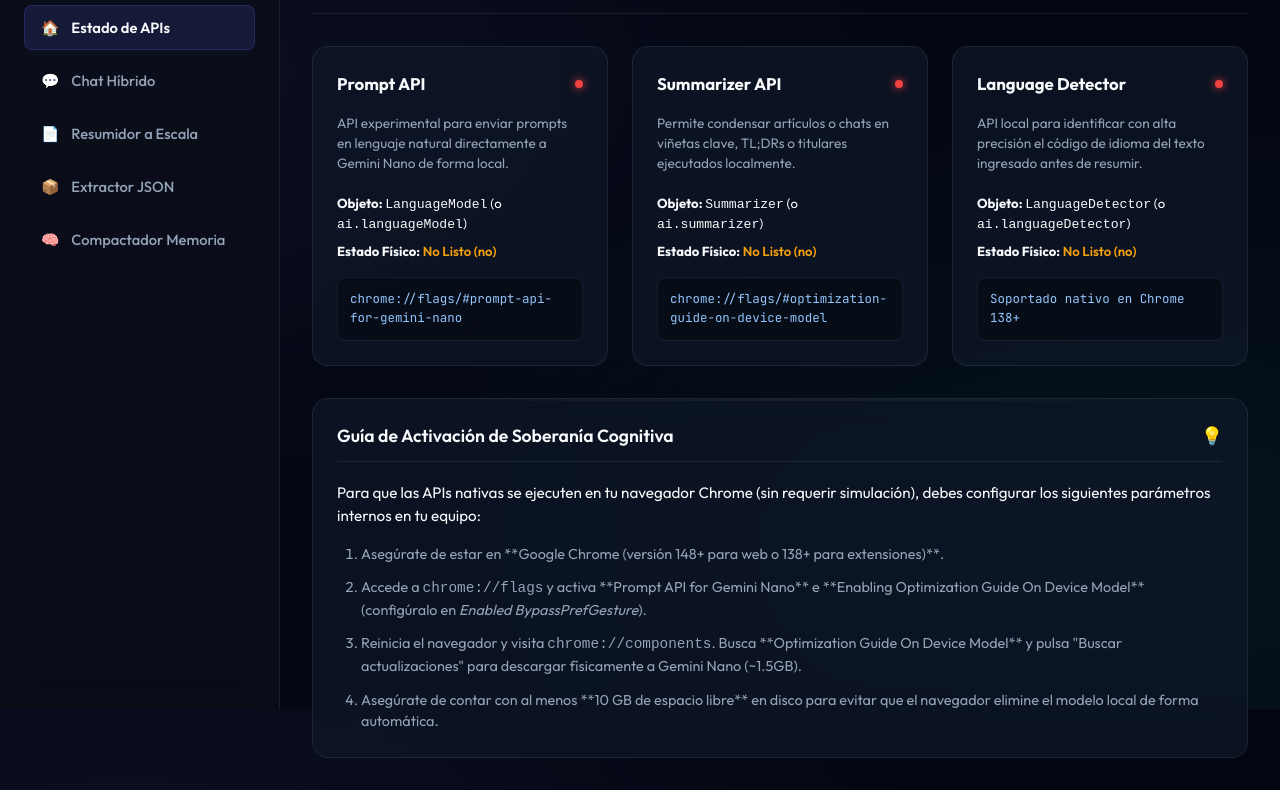
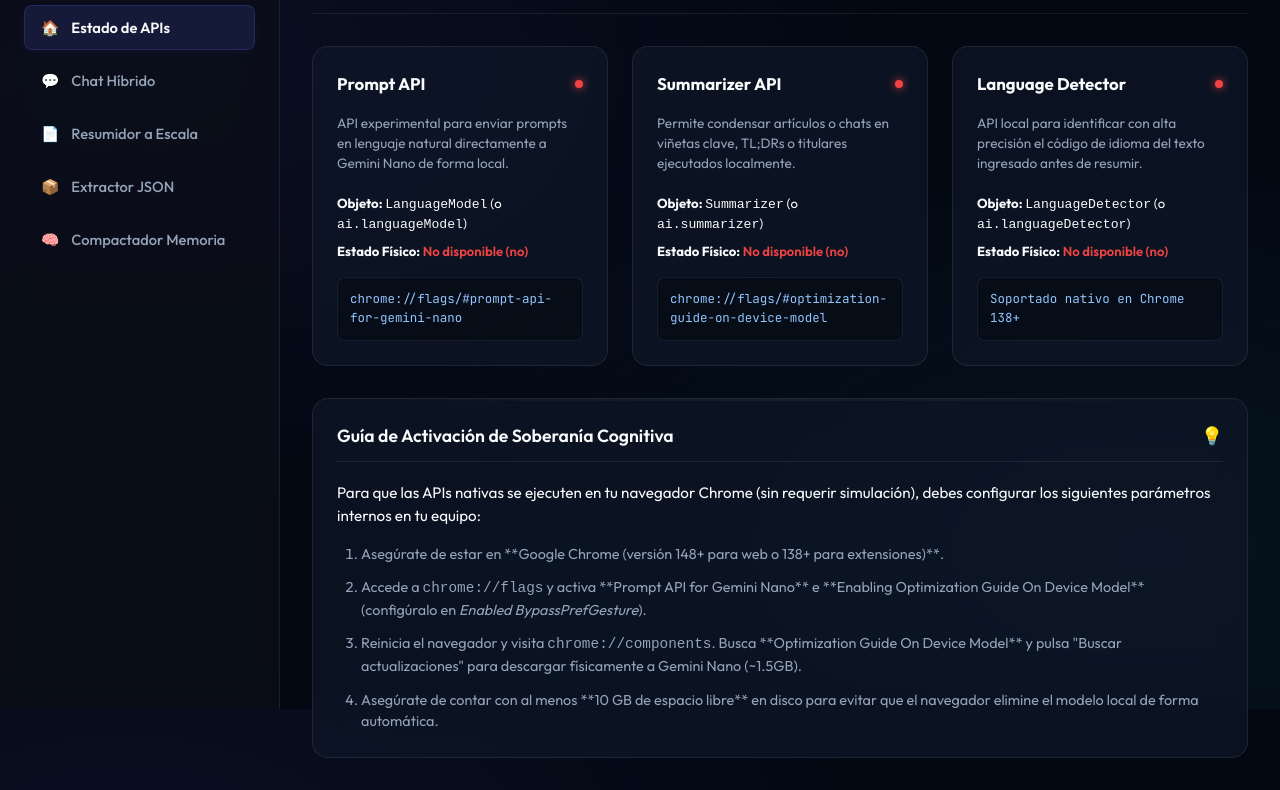
Before and after one commit to RojasCristianE/chrome-built-in-ai-demo, a plain HTML site: page index.html in a window 1280 px wide. Shown: the part 91-881 px from the top of the page. Drawn offline with Linux system fonts and the light colour scheme.

Commit message:
window.ai > Model

```diff
--- a/index.html
+++ b/index.html
@@ -1438,14 +1438,33 @@
 
     // Detección física real de APIs en el navegador
     async function checkNativeAPIs() {
+      console.group('[CI Demo] Diagnóstico de APIs Built-in');
+      console.log('Chrome:', navigator.userAgent.match(/Chrome\/([\d.]+)/)?.[1]);
+      console.log('LanguageModel global:', typeof LanguageModel);
+      console.log('Summarizer global:', typeof Summarizer);
+      console.log('LanguageDetector global:', typeof LanguageDetector);
+      console.log('window.ai:', typeof window.ai);
+
+      // Helper para interpretar estados de disponibilidad
+      function interpretAvailability(avail) {
+        if (avail === 'readily') return { text: 'Listo', color: 'var(--success)', ok: true };
+        if (avail === 'after-download') return { text: 'Soportado (Requiere Descarga)', color: 'var(--warning)', ok: false };
+        if (avail === 'downloadable') return { text: 'Soportado (Descargable)', color: 'var(--warning)', ok: false };
+        // 'unavailable', 'no', or any other value
+        return { text: `No disponible (${avail})`, color: 'var(--error)', ok: false };
+      }
+
       // 1. Detección Prompt API
       const statusPromptText = document.getElementById('status-physical-prompt');
       try {
         const avail = await getLanguageModelAvailability();
-        nativeStatus.prompt = (avail === 'readily');
-        statusPromptText.innerText = avail === 'readily' ? "Listo (Gemma Nano)" : (avail === 'after-download' ? "Soportado (Requiere Descarga)" : `No Listo (${avail})`);
-        statusPromptText.style.color = avail === 'readily' ? "var(--success)" : "var(--warning)";
+        console.log('Prompt API availability:', avail);
+        const info = interpretAvailability(avail);
+        nativeStatus.prompt = info.ok;
+        statusPromptText.innerText = info.ok ? "Listo (Gemma Nano)" : info.text;
+        statusPromptText.style.color = info.color;
       } catch(e) {
+        console.error('Prompt API error:', e);
         nativeStatus.prompt = false;
         statusPromptText.innerText = "Error: " + e.message;
         statusPromptText.style.color = "var(--error)";
@@ -1455,10 +1474,13 @@
       const statusSumText = document.getElementById('status-physical-summarizer');
       try {
         const avail = await getSummarizerAvailability();
-        nativeStatus.summarizer = (avail === 'readily');
-        statusSumText.innerText = avail === 'readily' ? "Listo" : (avail === 'after-download' ? "Soportado (Requiere Descarga)" : `No Listo (${avail})`);
-        statusSumText.style.color = avail === 'readily' ? "var(--success)" : "var(--warning)";
+        console.log('Summarizer API availability:', avail);
+        const info = interpretAvailability(avail);
+        nativeStatus.summarizer = info.ok;
+        statusSumText.innerText = info.ok ? "Listo" : info.text;
+        statusSumText.style.color = info.color;
       } catch(e) {
+        console.error('Summarizer API error:', e);
         nativeStatus.summarizer = false;
         statusSumText.innerText = "Error: " + e.message;
         statusSumText.style.color = "var(--error)";
@@ -1468,14 +1490,20 @@
       const statusDetText = document.getElementById('status-physical-detector');
       try {
         const avail = await getLanguageDetectorAvailability();
-        nativeStatus.detector = (avail === 'readily');
-        statusDetText.innerText = avail === 'readily' ? "Listo" : (avail === 'after-download' ? "Soportado (Requiere Descarga)" : `No Listo (${avail})`);
-        statusDetText.style.color = avail === 'readily' ? "var(--success)" : "var(--warning)";
+        console.log('Language Detector availability:', avail);
+        const info = interpretAvailability(avail);
+        nativeStatus.detector = info.ok;
+        statusDetText.innerText = info.ok ? "Listo" : info.text;
+        statusDetText.style.color = info.color;
       } catch(e) {
+        console.error('Language Detector error:', e);
         nativeStatus.detector = false;
         statusDetText.innerText = "Error: " + e.message;
         statusDetText.style.color = "var(--error)";
       }
+
+      console.log('Estado final:', JSON.stringify(nativeStatus));
+      console.groupEnd();
 
       updateStatusBadges();
     }
```
